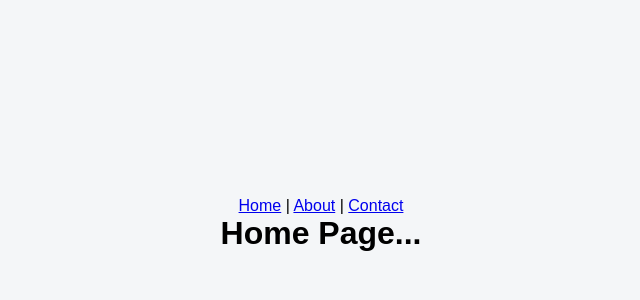
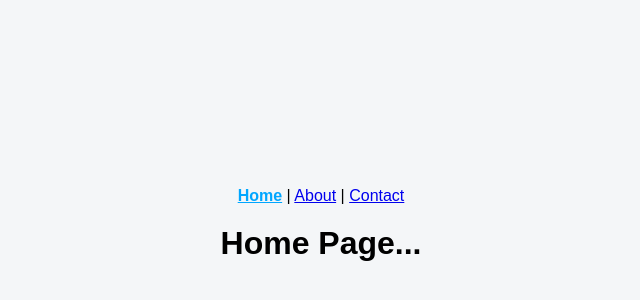
Before and after one commit to arjuntelange/react-practice, a React (Vite) app: page / in a window 1280 px wide. Shown: the part 176-476 px from the top of the page, without its empty margins (319-959 px from the left). Built offline with nearby package versions, Linux system fonts and the light colour scheme.

Commit message:
add navigation bar with NavLink active state styling

```diff
--- a/src/App.css
+++ b/src/App.css
@@ -6,4 +6,11 @@
   flex-direction: column;
   justify-content: center;
   align-items: center;
+  gap: 20px;
 }
+
+.active {
+  color: #00a6ff;
+  font-weight: 700;
+  font-family: sans-serif;
+}
--- a/src/App.jsx
+++ b/src/App.jsx
@@ -1,19 +1,27 @@
-import { Link, Routes, Route } from "react-router-dom";
+import { Routes, Route, NavLink } from "react-router-dom";
 import "./App.css";
-import SearchFilter from "./hooks-practice/SearchFilter";
-import PostComment from "./state-projects/comment-post/PostComment";
 import Home from "./routing/student-portal/Home";
 import About from "./routing/student-portal/About";
 import Contact from "./routing/student-portal/Contact";
 
 function App() {
+  const getActiveClass = ({ isActive }) => (isActive ? "active" : "");
+
   return (
     <>
       <div className="main-container">
         <nav>
-          <Link to="/">Home</Link>{" | "}
-          <Link to="/About">About</Link>{" | "}
-          <Link to="/Contact">Contact</Link>
+          <NavLink to="/" className={getActiveClass}>
+            Home
+          </NavLink>
+          {" | "}
+          <NavLink to="/About" className={getActiveClass}>
+            About
+          </NavLink>
+          {" | "}
+          <NavLink to="/Contact" className={getActiveClass}>
+            Contact
+          </NavLink>
         </nav>
 
         <Routes>
```
